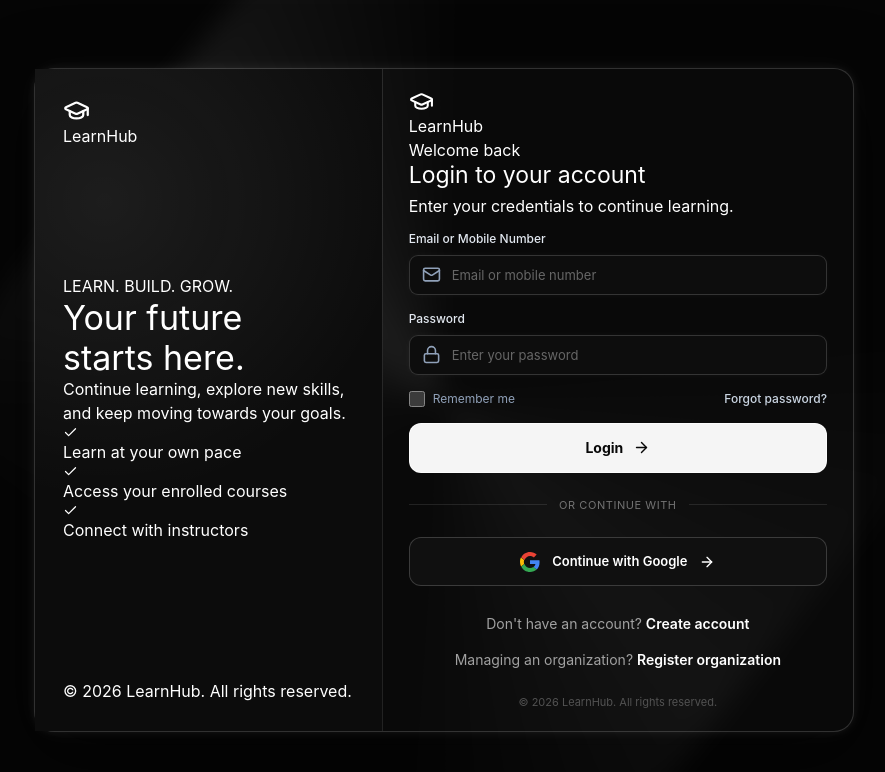
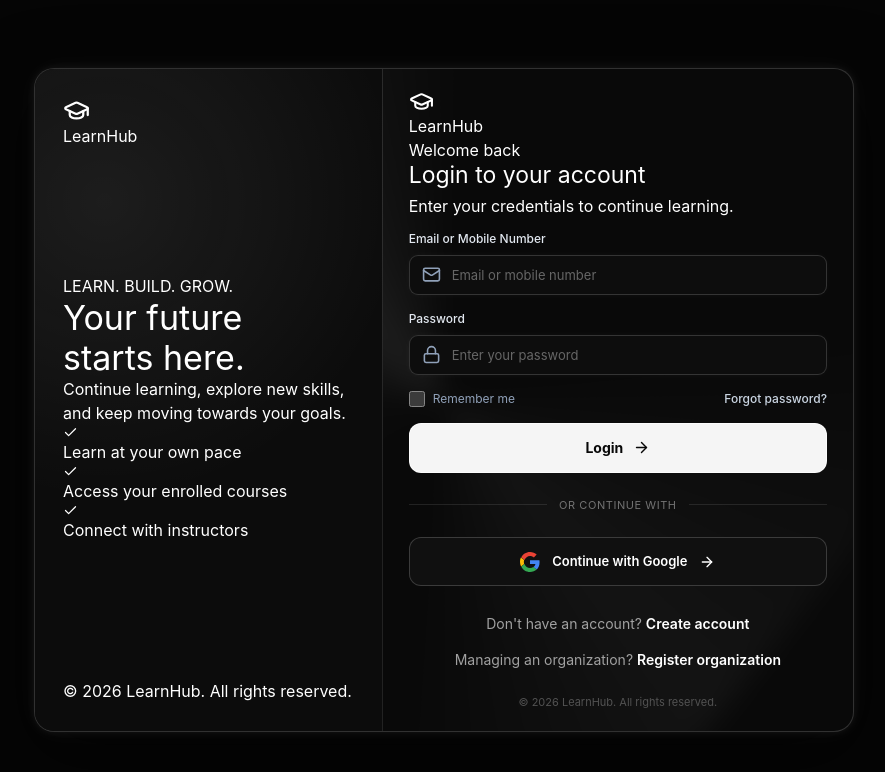
Before and after one commit to rohitcoading111/backend__, a React (Vite) app in the folder lms/client/: page /login in a window 1280 px wide. Shown: the top 772 px of the page, without its empty margins (196-1081 px from the left). Built offline with nearby package versions, Linux system fonts and the light colour scheme; no server answers.

Commit message:
border has been fixed

```diff
--- a/lms/client/src/features/auth/components/auth.css
+++ b/lms/client/src/features/auth/components/auth.css
@@ -209,7 +209,7 @@
   max-width: 820px;
   border: 1px solid rgba(255,255,255,0.18);
   border-radius: 20px;
-  overflow: visible;
+  overflow: hidden;
   background: #090909;
   box-shadow:
     0 0 10px rgba(255,255,255,0.07),
```
